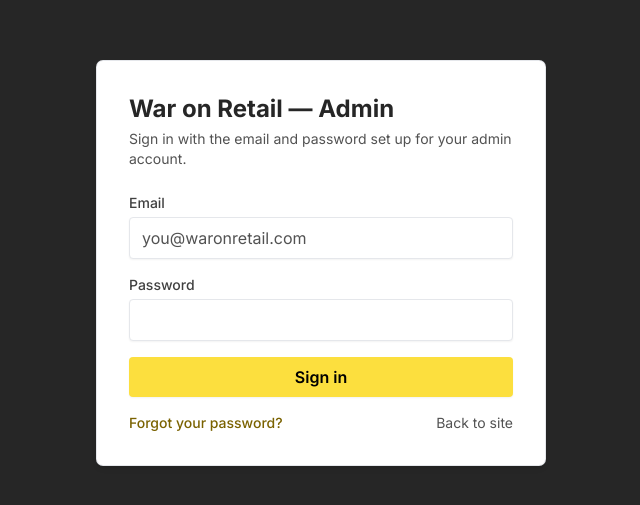
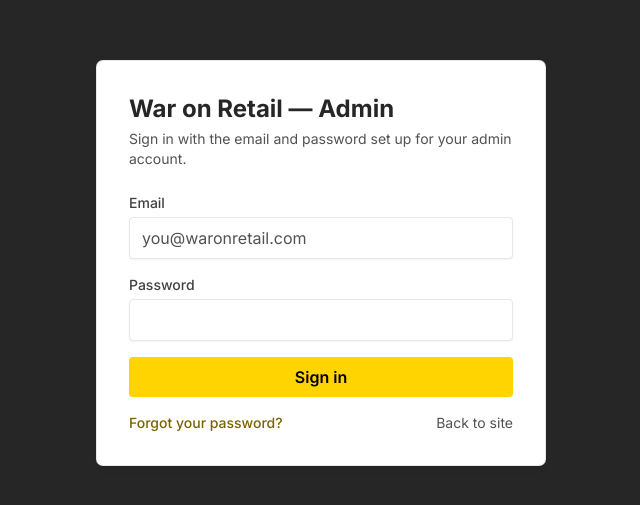
Before and after one commit to blackMastery/war-on-retail, a Next.js app: page /admin/login in a window 1280 px wide. Shown: the part 137-642 px from the top of the page, without its empty margins (319-959 px from the left). Built offline with nearby package versions, Linux system fonts and the light colour scheme; no server answers.

Commit message:
fix: update color variables for consistency in theming
- Changed color values for various CSS variables in globals.css to ensure uniformity across light and dark themes.
- Updated the BRAND_PRIMARY color in email rendering to match the new theme color.

```diff
--- a/src/app/globals.css
+++ b/src/app/globals.css
@@ -4,19 +4,19 @@
 
 :root {
   --card: #ffffff;
-  --ring: #fcdf3e;
+  --ring: #ffd400;
   --input: #e5e7eb;
   --muted: #f9fafb;
   --accent: #fffbeb;
   --border: #e5e7eb;
   --radius: 0.375rem;
-  --chart-1: #DFBF0A;
+  --chart-1: #ffd400;
   --chart-2: #d97706;
   --chart-3: #b45309;
   --chart-4: #92400e;
   --chart-5: #78350f;
   --popover: #ffffff;
-  --primary: #fcdf3e;
+  --primary: #ffd400;
   --header: #000000;
   --header-foreground: #ffffff;
   --sidebar: #f9fafb;
@@ -27,12 +27,12 @@
   --background: #ffffff;
   --font-serif: Source Serif 4, serif;
   --foreground: #262626;
-  --link: #fcdf3e;
+  --link: #ffd400;
   --link-on-light: #7a6200;
   --destructive: #ef4444;
   --shadow-blur: 8px;
   --shadow-color: hsl(0 0% 0%);
-  --sidebar-ring: #fcdf3e;
+  --sidebar-ring: #ffd400;
   --shadow-spread: -1px;
   --letter-spacing: 0em;
   --shadow-opacity: 0.1;
@@ -41,7 +41,7 @@
   --card-foreground: #262626;
   --shadow-offset-x: 0px;
   --shadow-offset-y: 4px;
-  --sidebar-primary: #fcdf3e;
+  --sidebar-primary: #ffd400;
   --muted-foreground: #6b7280;
   --accent-foreground: #92400e;
   --popover-foreground: #262626;
@@ -55,32 +55,32 @@
 
 .dark {
   --card: #ffffff;
-  --ring: #fcdf3e;
+  --ring: #ffd400;
   --input: #404040;
   --muted: #262626;
   --accent: #fef9c3;
   --border: #333333;
-  --chart-1: #fcdf3e;
-  --chart-2: #e6c700;
+  --chart-1: #ffd400;
+  --chart-2: #e6bf00;
   --chart-3: #b89700;
   --chart-4: #8a7300;
   --chart-5: #5c4d00;
   --popover: #262626;
-  --primary: #fcdf3e;
+  --primary: #ffd400;
   --header: #000000;
   --header-foreground: #ffffff;
   --sidebar: #000000;
   --secondary: #1a1a1a;
   --background: #171717;
   --foreground: #f5f5f5;
-  --link: #fcdf3e;
+  --link: #ffd400;
   --link-on-light: #7a6200;
   --destructive: #ef4444;
-  --sidebar-ring: #fcdf3e;
+  --sidebar-ring: #ffd400;
   --sidebar-accent: #fef9c3;
   --sidebar-border: #333333;
   --card-foreground: #262626;
-  --sidebar-primary: #fcdf3e;
+  --sidebar-primary: #ffd400;
   --muted-foreground: #b8b8b8;
   --accent-foreground: #422006;
   --popover-foreground: #e5e5e5;
--- a/src/lib/email/render.ts
+++ b/src/lib/email/render.ts
@@ -24,7 +24,7 @@
 const RAW_HTML_VARS = new Set(['order_items']);
 
 /** Brand amber — kept in sync with tailwind `primary`. */
-const BRAND_PRIMARY = '#DFBF0A';
+const BRAND_PRIMARY = '#FFD400';
 
 /**
  * Catalogue of supported variables, surfaced in the editor as an insert palette
```
